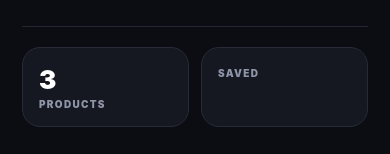
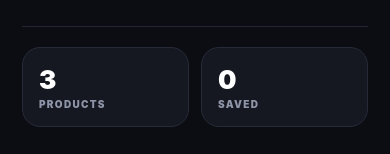
Before and after one commit to paulo240600/module-1-github-practice, a React Native app in the folder M2_A1_Drop_Inventory_Student_Files/: screen / in a window 390 px wide. Shown: the part 136-290 px from the top of the page. Built offline with nearby package versions, Linux system fonts and the light colour scheme.

Commit message:
Add saved-product state

```diff
--- a/M2_A1_Drop_Inventory_Student_Files/src/screens/DropInventoryScreen.js
+++ b/M2_A1_Drop_Inventory_Student_Files/src/screens/DropInventoryScreen.js
@@ -9,7 +9,13 @@ export default function DropInventoryScreen() {
   const [savedIds, setSavedIds] = useState([]);
 
   // Add the toggleSaved function from README.md below.
-
+  const toggleSaved = (productId) => {
+  setSavedIds((currentIds) =>
+    currentIds.includes(productId)
+      ? currentIds.filter((id) => id !== productId)
+      : [...currentIds, productId]
+    );
+  };
 
   return (
     <ScrollView
@@ -32,7 +38,7 @@ export default function DropInventoryScreen() {
 
         <View style={styles.statCard}>
           {/* Display the number of saved product ids below. */}
-          <Text style={styles.statValue}></Text>
+          <Text style={styles.statValue}>{savedIds.length}</Text>
           <Text style={styles.statLabel}>SAVED</Text>
         </View>
       </View>
```
